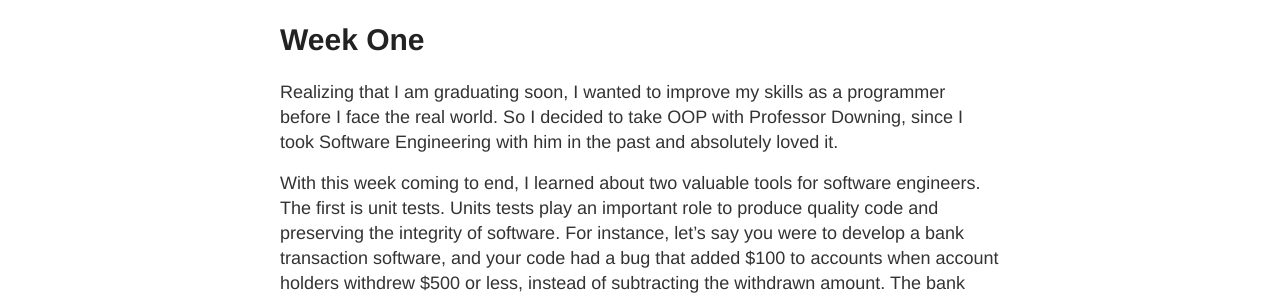
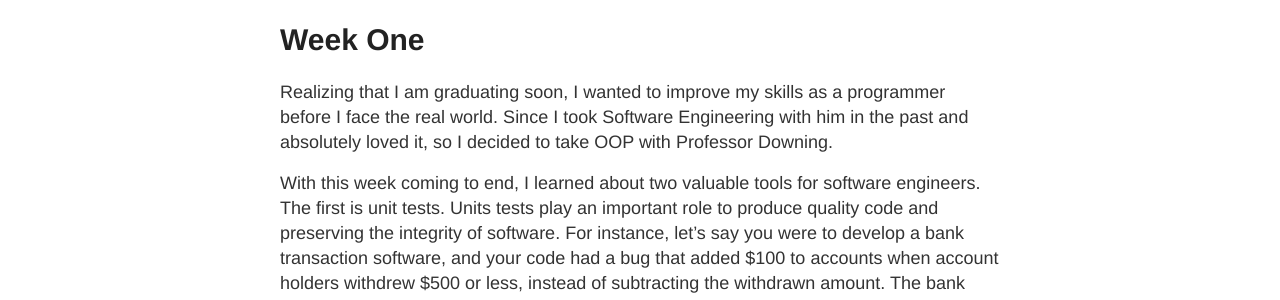
Before and after one commit to aseal134/CS371p-Blog, a Jekyll site: the page built from _posts/2015-08-30-Week-One.md, in a window 1280 px wide. Shown: the part 327-627 px from the top of the page. Built offline with Jekyll 4.4.1, drawn with Linux system fonts in a browser that asks for light colours; Markdown is read by kramdown in place of the engine named in the settings.

Commit message:
Improved writing part2

```diff
--- a/_posts/2015-08-30-Week-One.md
+++ b/_posts/2015-08-30-Week-One.md
@@ -5,7 +5,7 @@ title: Week One
 ---
 
 
-Realizing that I am graduating soon, I wanted to improve my skills as a programmer before I face the real world. So I decided to take OOP with Professor Downing, since I took Software Engineering with him in the past and absolutely loved it.
+Realizing that I am graduating soon, I wanted to improve my skills as a programmer before I face the real world. Since I took Software Engineering with him in the past and absolutely loved it, so I decided to take OOP with Professor Downing.
 
 With this week coming to end, I learned about two valuable tools for software engineers. The first is unit tests. Units tests play an important role to produce quality code and preserving the integrity of software. For instance, let’s say you were to develop a bank transaction software, and your code had a bug that added $100 to accounts when account holders withdrew $500 or less, instead of subtracting the withdrawn amount. The bank would not be happy with your software since you didn’t run tests on your software before releasing it. However, had you written unit tests to check your software bugs you could have caught this bug and fixed the problem. Another great thing about unit tests is that you can run them with commands every time you make changes to your software, with ease. This helps you ensure the quality of your code.
 
```
